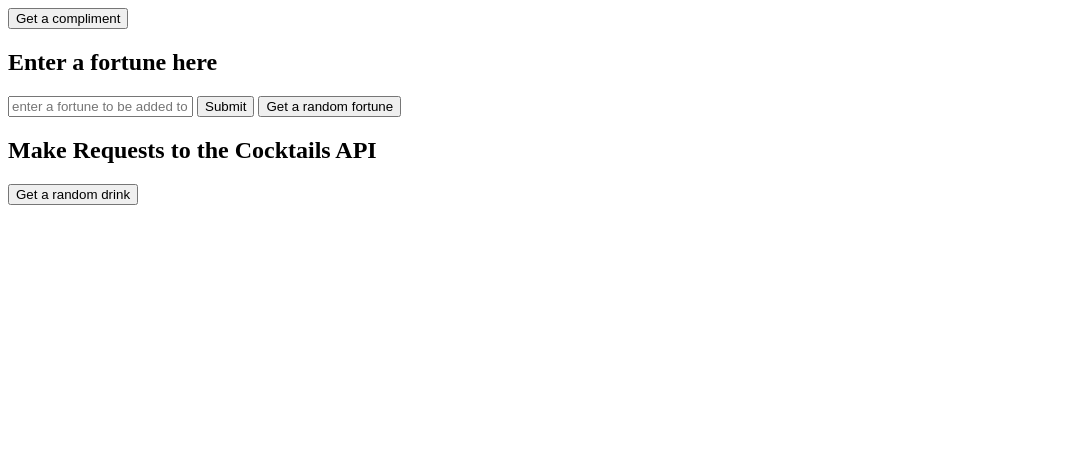
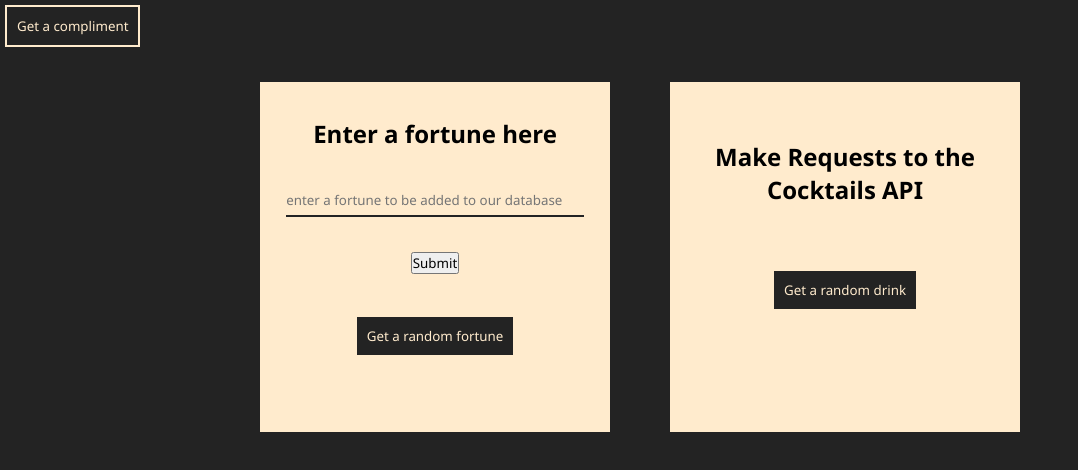
Before and after one commit to normanjli/devopslab, a website: page client/index.html in a window 1280 px wide. Shown: the whole page, without its empty margins (0-1078 px from the left). Drawn offline with nearby package versions, Linux system fonts and the light colour scheme.

Commit message:
changed how styles are linkd

```diff
--- a/client/index.html
+++ b/client/index.html
@@ -2,7 +2,7 @@
 <html>
   <head>
     <title>Back End Assessment</title>
-    <link rel = "stylesheet" src="client/styles.css"/>
+    <link rel = "stylesheet" href="styles.css"/>
   </head>
   <body class="container">
     <button id="complimentButton">Get a compliment</button>
```
